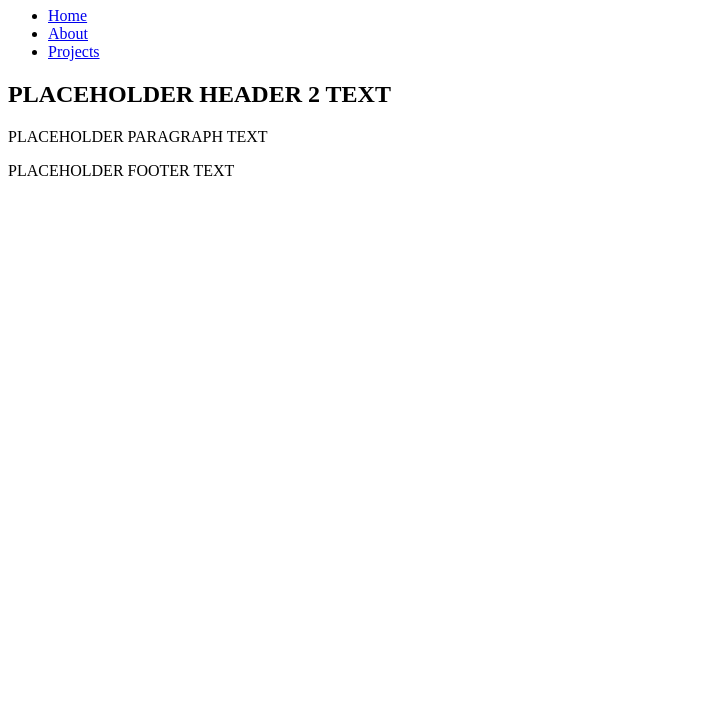
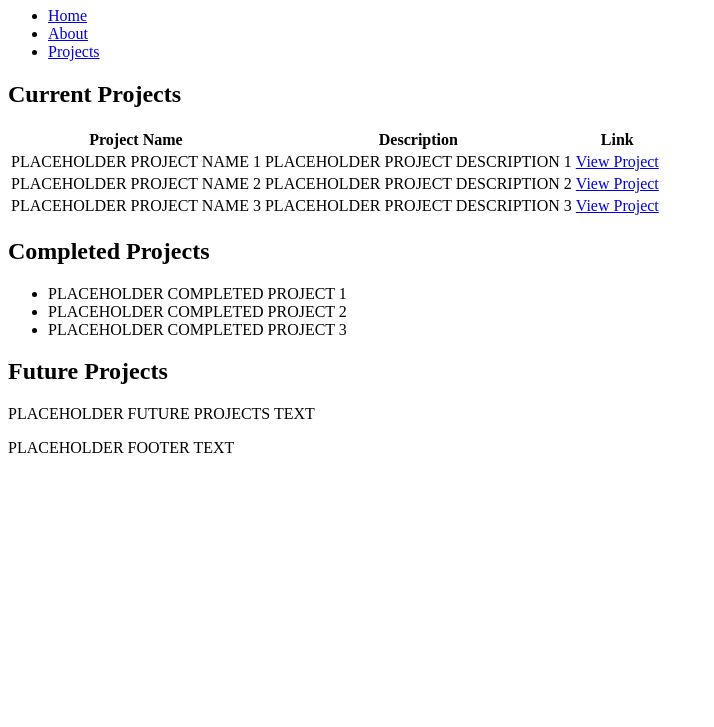
Before and after one commit to greymeridian/cosc219-site, a plain HTML site: page projects.html in a window 1280 px wide. Shown: the part 73-800 px from the top of the page, without its empty margins (0-714 px from the left). Drawn offline with Linux system fonts and the light colour scheme.

Commit message:
Added hyperlink to about.html that opens my github profile securely in a new tab using noopener and noreferrer. Added placeholder articles and tables to projects.html for future indication of my previous, current, and future projects.

```diff
--- a/projects.html
+++ b/projects.html
@@ -7,7 +7,7 @@
 </head>
 <body>
     <header>
-        <h1>PLACEHOLDER HEADER 1 TEXT</h1>
+        <h1>What I'm Working On</h1>
         <nav>
             <ul>
                 <li><a href="index.html">Home</a></li>
@@ -17,8 +17,49 @@
         </nav>
     </header>
     <main>
-        <h2>PLACEHOLDER HEADER 2 TEXT</h2>
-        <p>PLACEHOLDER PARAGRAPH TEXT</p>
+        <article>
+            <h2>Current Projects</h2>
+            <table>
+                <thead>
+                    <tr>
+                        <th>Project Name</th>
+                        <th>Description</th>
+                        <th>Link</th>
+                    </tr>
+                </thead>
+                <tbody>
+                    <tr>
+                        <td>PLACEHOLDER PROJECT NAME 1</td>
+                        <td>PLACEHOLDER PROJECT DESCRIPTION 1</td>
+                        <td><a href="PLACEHOLDER_PROJECT_LINK_1">View Project</a></td>
+                    </tr>
+                    <tr>
+                        <td>PLACEHOLDER PROJECT NAME 2</td>
+                        <td>PLACEHOLDER PROJECT DESCRIPTION 2</td>
+                        <td><a href="PLACEHOLDER_PROJECT_LINK_2">View Project</a></td>
+                    </tr>
+                    <tr>
+                        <td>PLACEHOLDER PROJECT NAME 3</td>
+                        <td>PLACEHOLDER PROJECT DESCRIPTION 3</td>
+                        <td><a href="PLACEHOLDER_PROJECT_LINK_3">View Project</a></td>
+                    </tr>
+                </tbody>
+            </table>
+        </article>
+
+        <article>
+            <h2>Completed Projects</h2>
+            <ul>
+                <li>PLACEHOLDER COMPLETED PROJECT 1</li>
+                <li>PLACEHOLDER COMPLETED PROJECT 2</li>
+                <li>PLACEHOLDER COMPLETED PROJECT 3</li>
+            </ul>
+        </article>
+
+        <article>
+            <h2>Future Projects</h2>
+            <p>PLACEHOLDER FUTURE PROJECTS TEXT</p>
+        </article>
     </main>
     <footer>
         <p>PLACEHOLDER FOOTER TEXT</p>
```
Also changed, not shown: about.html (+5 -5 lines), index.html (+3 -3 lines).
